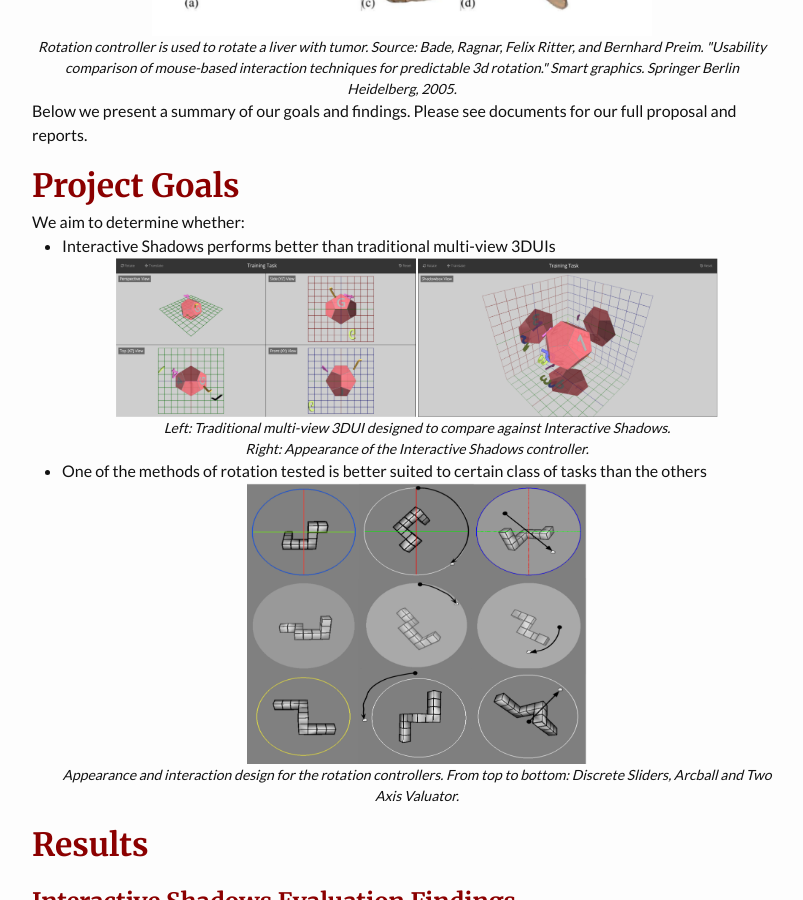
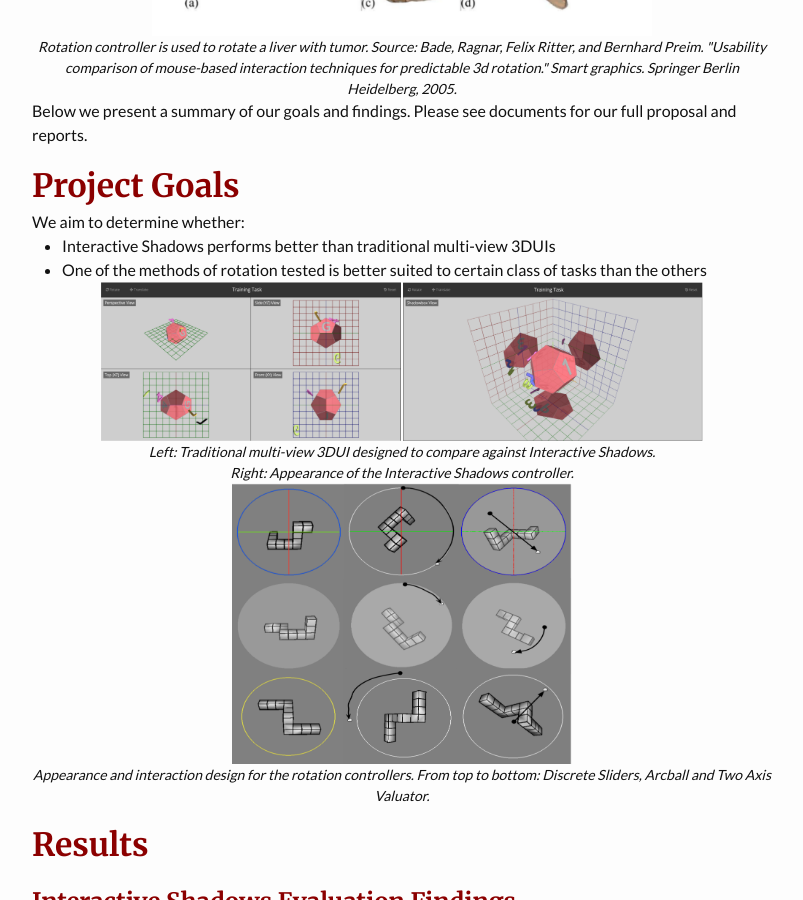
Before and after one commit to 3DUI/3DUI.github.io, a Jekyll site: the page built from index.html, in a window 1280 px wide and 900 px high, scrolled down 791 px. Shown: the whole window, without its empty margins (238-1041 px from the left). Built offline with Jekyll 4.4.1, drawn with Linux system fonts in a browser that asks for light colours; some of the changed lines change nothing that is shown.

Commit message:
Moved images outside of ul to make w3 happy

```diff
--- a/index.html
+++ b/index.html
@@ -33,18 +33,18 @@ layout: default
 
     <ul>
       <li>Interactive Shadows performs better than traditional multi-view 3DUIs</li>
+
+      <li>One of the methods of rotation tested is better suited to certain class of tasks than the others</li>
+    </ul>
     <div class="img-wrapper">
         <img src="images/standard.png" width="300" alt="Traditional multi-view 3DUI designed to compare against Interactive Shadows.">
         <img src="images/shadowbox.png" width="300" alt="Right: Appearance of the Interactive Shadows controller.">
         <p>        Left: Traditional multi-view 3DUI designed to compare against Interactive Shadows. </p> <p> Right: Appearance of the Interactive Shadows controller.</p>
     </div>
-
-      <li>One of the methods of rotation tested is better suited to certain class of tasks than the others</li>
     <div class="img-wrapper">
         <img src="images/controllers.png" width="340" alt="Appearance and interaction design for the rotation controllers. From top to bottom: Discrete Sliders, Arcball and Two Axis Valuator.">
         <p>        Appearance and interaction design for the rotation controllers. From top to bottom: Discrete Sliders, Arcball and Two Axis Valuator.</p>
     </div>
-    </ul>
     <h1 class="">Results</h1>
 
   <h2>Interactive Shadows Evaluation Findings</h2>
```
